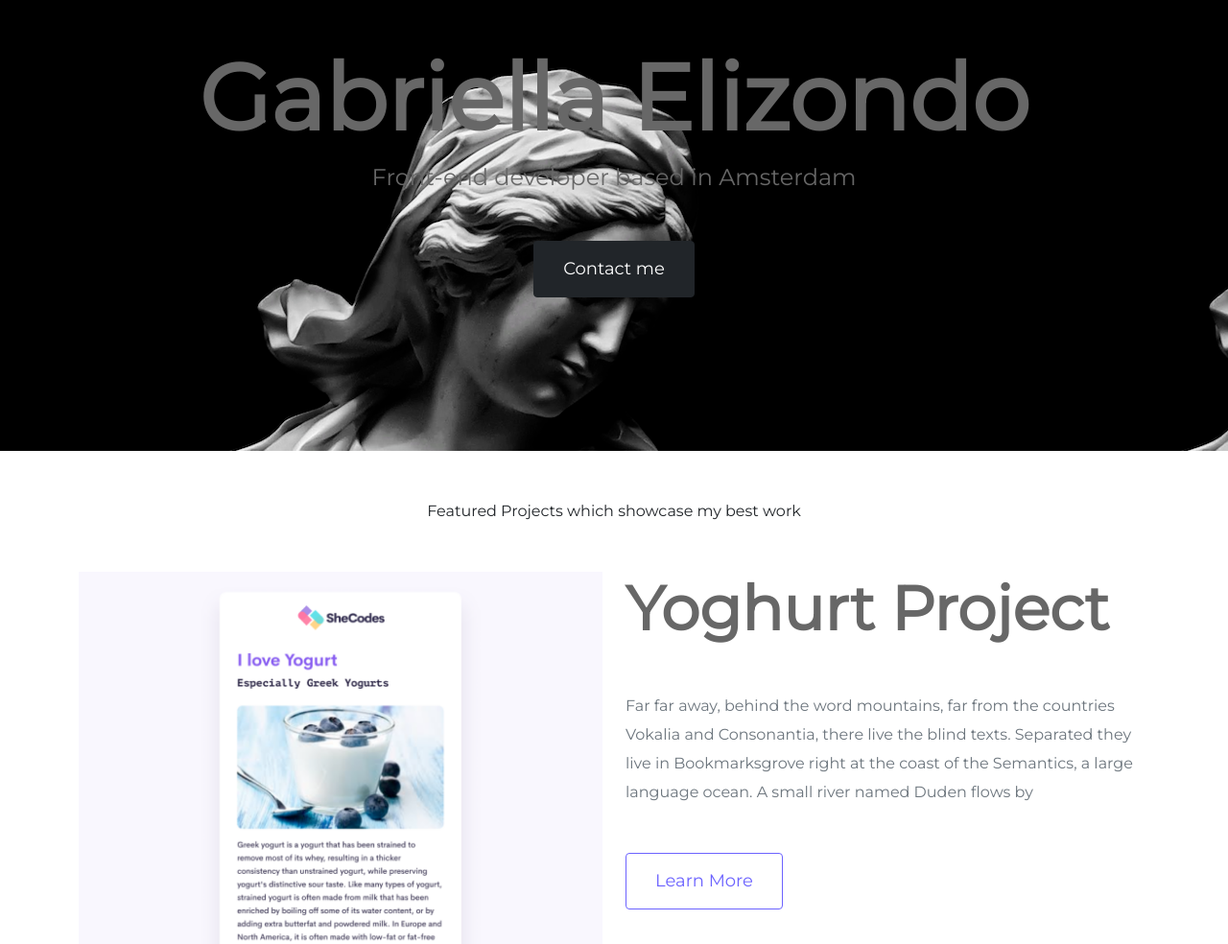
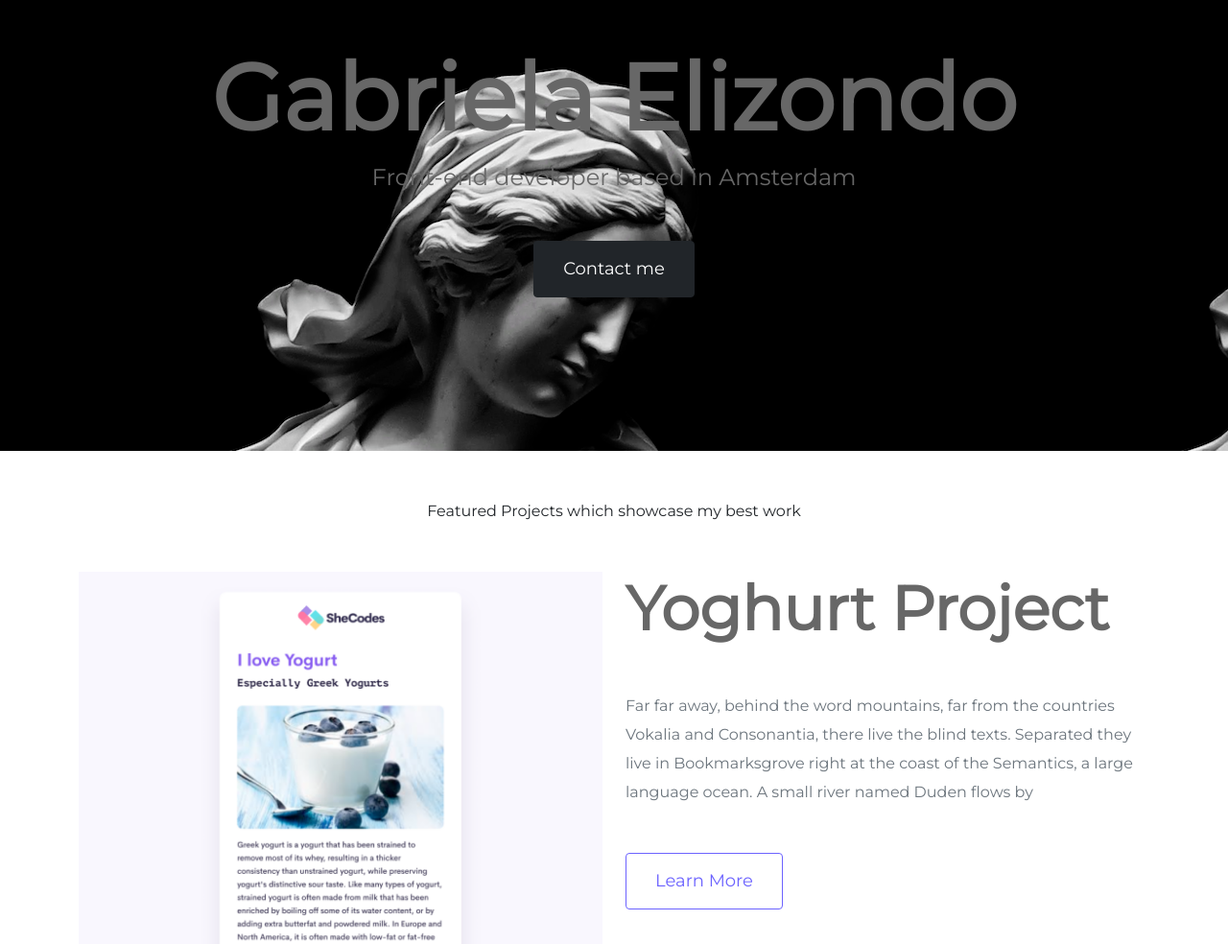
Before and after one commit to ellazondo/portfolio-follow-along, a plain HTML site: page index.html in a window 1280 px wide. Shown: the part 116-1100 px from the top of the page at 96% size. Drawn offline with nearby package versions, Linux system fonts and the light colour scheme.

Commit message:
not pushing past work

```diff
--- a/index.html
+++ b/index.html
@@ -32,7 +32,7 @@
   </head>
   <body>
     <div class="hero">
-      <h1>Gabriella Elizondo</h1>
+      <h1>Gabriela Elizondo</h1>
       <h2 class="mb-5">Front-end developer based in Amsterdam</h2>
       <div>
         <a href="#" class="btn btn-dark">Contact me</a>
```
